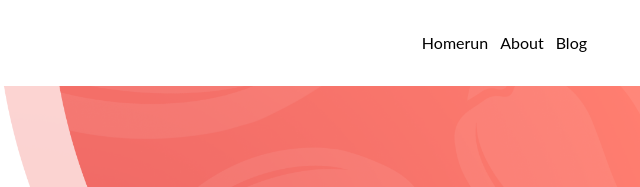
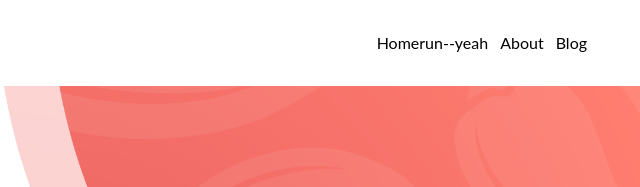
Before and after one commit to ggerstm1/Pepper-Website, a plain HTML site: page index.html in a window 1280 px wide. Shown: the top 187 px of the page, 617-1257 px from the left. Drawn offline with Linux system fonts and the light colour scheme.

Commit message:
Homerun commit

```diff
--- a/index.html
+++ b/index.html
@@ -20,7 +20,7 @@
                 <nav>
                     <ul>
                         <li>
-                            Homerun
+                            Homerun--yeah
                         </li>
                         <li>
                             About
```
